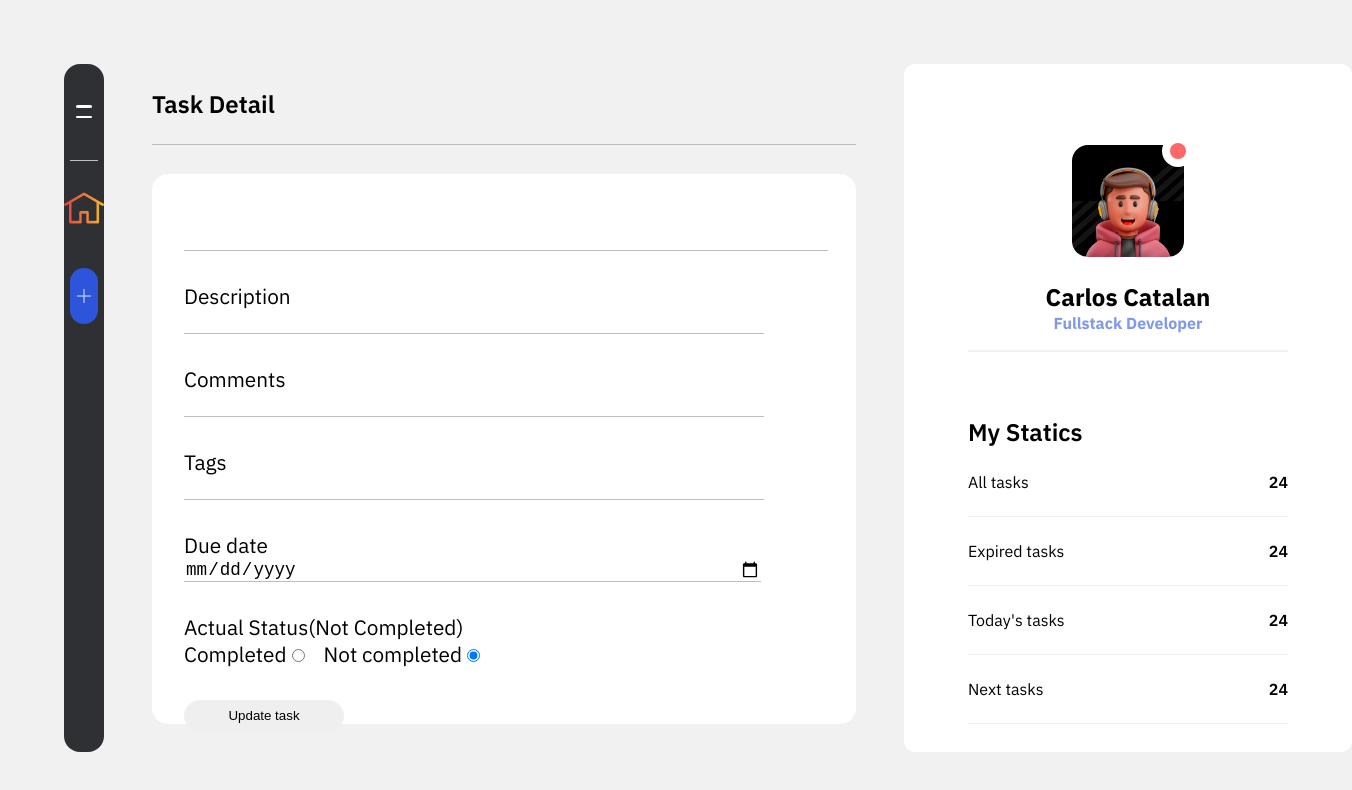
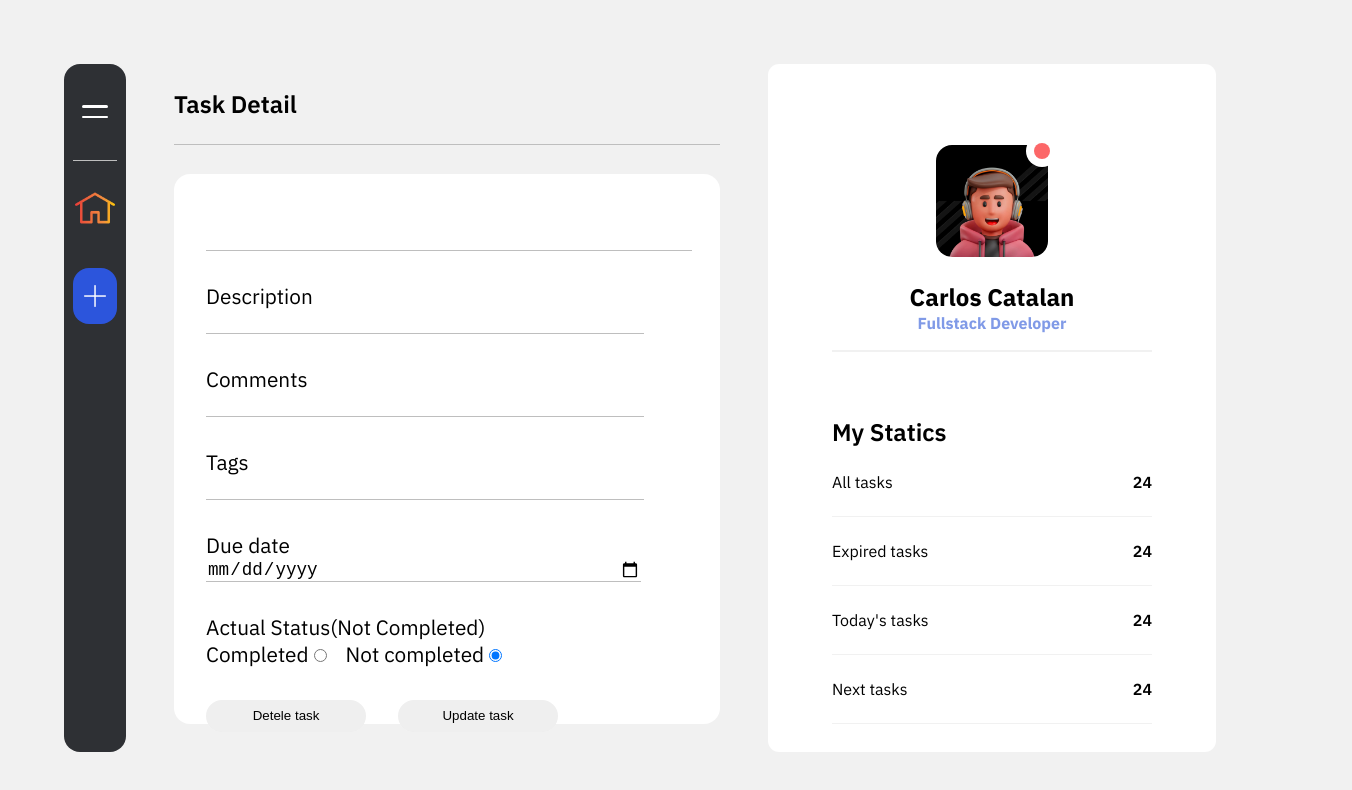
Before and after one commit to CATAAA233/TasksManager, a Nuxt app: page /task/1 in a window 1280 px wide. Shown: the top 790 px of the page, 1352 px wide, since content can reach past the window. Built offline with nearby package versions, Linux system fonts and the light colour scheme; no server answers.

Commit message:
delete task

```diff
--- a/layouts/default.vue
+++ b/layouts/default.vue
@@ -37,6 +37,7 @@
     flex-direction: column;
     flex-grow: 1;
     row-gap: 4rem;
+    overflow-y: scroll;
 }
 
 </style>
--- a/pages/task/[id].vue
+++ b/pages/task/[id].vue
@@ -42,6 +42,7 @@
                         </div>
                     </div>
                     <div class="Task__Actions">
+                        <button @click="updateTask">Detele task</button>
                         <button @click="updateTask">Update task</button>
                     </div>
                 </div>
@@ -74,6 +75,12 @@ const updateTask = async () => {
         tags: tags.value
     }
     const status = await api.updateTask(taskId, task);
+    if (status === 201) {
+        router.push('/')
+    }
+}
+const deleteTask= async()=>{
+    const status = await api.deleteTask(taskId);
     if (status === 201) {
         router.push('/')
     }
```
